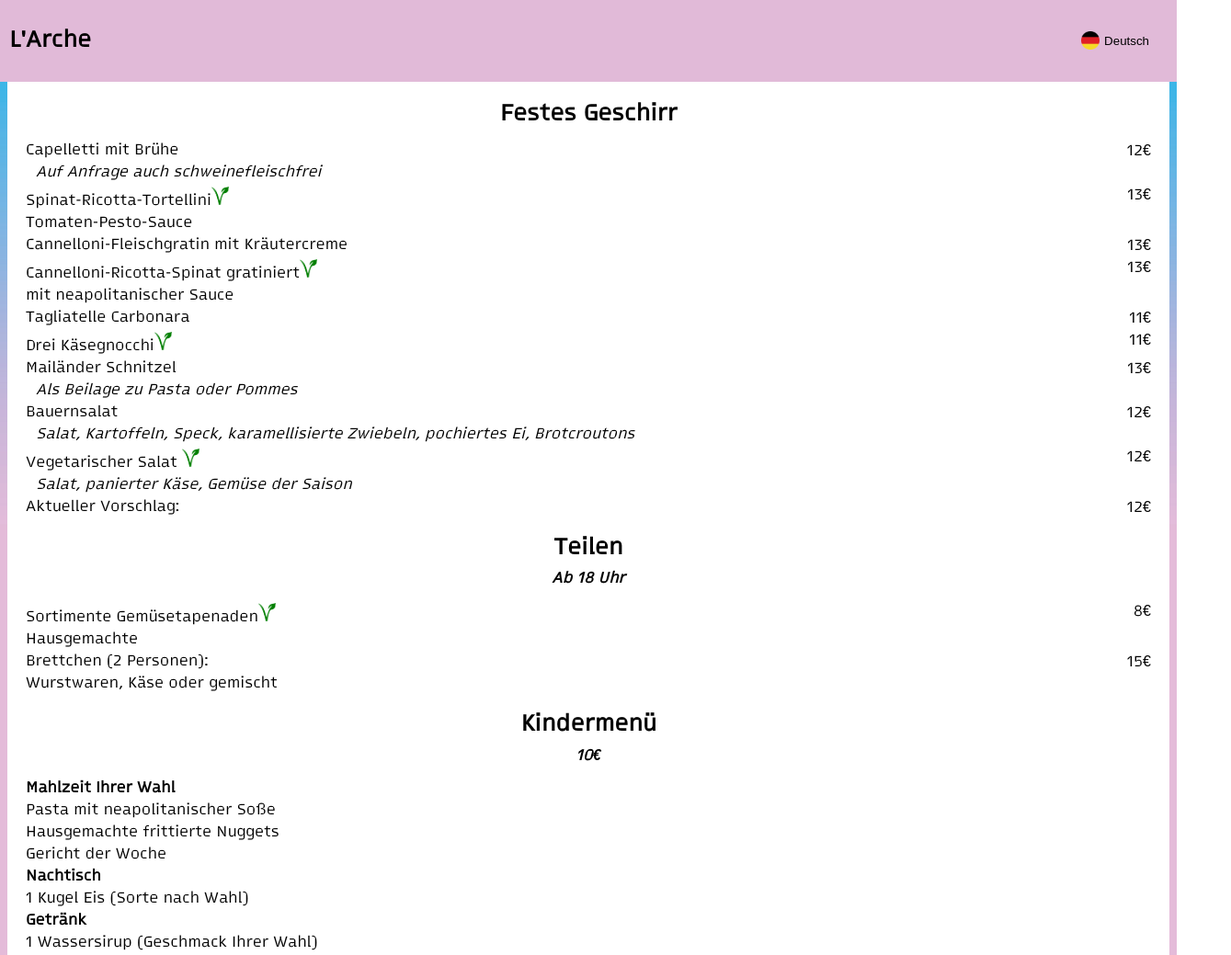
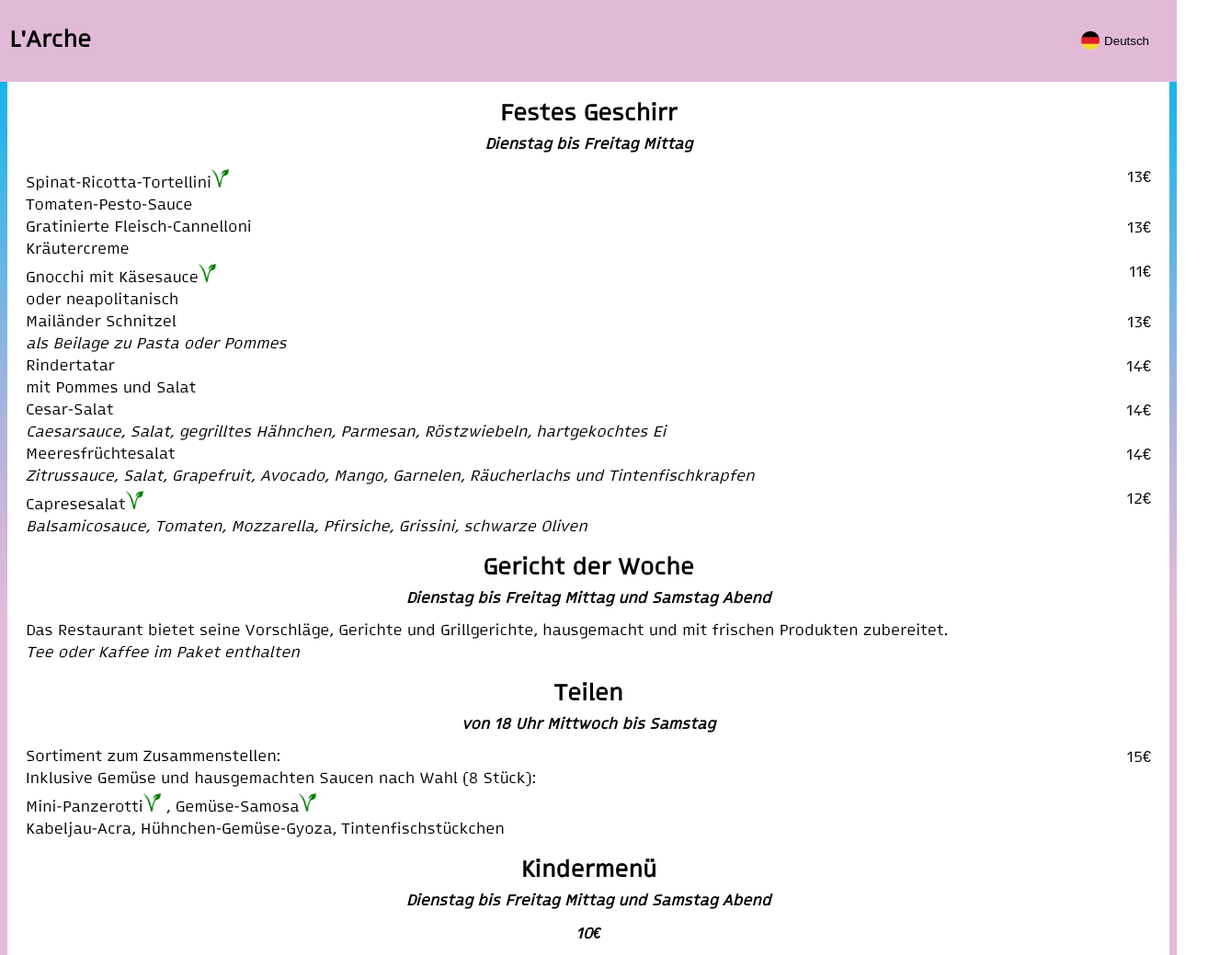
Before and after one commit to LArcheVillerupt/l-arche-menu, a plain HTML site: page deutsch.html in a window 1280 px wide. Shown: the top 1039 px of the page at 92% size, 1339 px wide, since content can reach past the window. Drawn offline with Linux system fonts and the light colour scheme.

Commit message:
Update deutsch.html 31mai2024

```diff
--- a/deutsch.html
+++ b/deutsch.html
@@ -51,51 +51,62 @@
   <div class="sections">
     <section class="plats-fixes">
     <h2>Festes Geschirr</h2>
+    <p class="center bold italique sans-margin-top">Dienstag bis Freitag Mittag</p>
     <!-- Liste des plats fixes avec leur prix -->
     <ul>
-            <li>Capelletti mit Brühe <span class="prix">12€</span></li>
-            <li class="italique">&nbsp Auf Anfrage auch schweinefleischfrei</li>
       <li></span>Spinat-Ricotta-Tortellini<span class="logo-veggie"></span> <span class="prix">13€</span></li>
       <li>Tomaten-Pesto-Sauce</li>
-            <li>Cannelloni-Fleischgratin mit Kräutercreme <span class="prix">13€</span></li>
-            <li>Cannelloni-Ricotta-Spinat gratiniert<span class="logo-veggie"></span> <span class="prix">13€</span></li>
-            <li>mit neapolitanischer Sauce</li>
-            <li>Tagliatelle Carbonara <span class="prix">11€</span></li>
-            <li>Drei Käsegnocchi<span class="logo-veggie"></span> <span class="prix">11€</span></li>
-            <li>Mailänder Schnitzel <span class="prix">13€</span></li>
-            <li class="italique">&nbsp Als Beilage zu Pasta oder Pommes</li>
-            <li>Bauernsalat <span class="prix">12€</span></li>
-            <li class="italique">&nbsp Salat, Kartoffeln, Speck, karamellisierte Zwiebeln, pochiertes Ei, Brotcroutons</li>
-            <li>Vegetarischer Salat <span class="logo-veggie"></span><span class="prix">12€</span></li>
-            <li class="italique">&nbsp Salat, panierter Käse, Gemüse der Saison</li>
-            <li>Aktueller Vorschlag: <span class="prix">12€</span></li>
+      <li>Gratinierte Fleisch-Cannelloni<span class="prix">13€</span></li>
+      <li>Kräutercreme</li>
+      <li>Gnocchi mit Käsesauce<span class="logo-veggie"></span><span class="prix">11€</span></li>
+      <li>oder neapolitanisch</li>
+      <li>Mailänder Schnitzel<span class="prix">13€</span></li>
+      <li class="italique">als Beilage zu Pasta oder Pommes</li>
+      <li>Rindertatar<span class="prix">14€</span></li>
+      <li>mit Pommes und Salat</li>
+      <li>Cesar-Salat<span class="prix">14€</span></li>
+      <li class="italique">Caesarsauce, Salat, gegrilltes Hähnchen, Parmesan, Röstzwiebeln, hartgekochtes Ei</li>
+      <li>Meeresfrüchtesalat<span class="prix">14€</span></li>
+      <li class="italique">Zitrussauce, Salat, Grapefruit, Avocado, Mango, Garnelen, Räucherlachs und Tintenfischkrapfen</li>
+      <li>Capresesalat<span class="logo-veggie"></span><span class="prix">12€</span></li>
+      <li class="italique">Balsamicosauce, Tomaten, Mozzarella, Pfirsiche, Grissini, schwarze Oliven</li>
+    </ul>
+    </section>
+
+    <section class="plat-semaine">
+      <h2>Gericht der Woche</h2>
+      <p class="center bold italique sans-margin-top">Dienstag bis Freitag Mittag und Samstag Abend</p>
+      <ul>
+        <li>Das Restaurant bietet seine Vorschläge, Gerichte und Grillgerichte, hausgemacht und mit frischen Produkten zubereitet.</li>
+        <li class="italique">Tee oder Kaffee im Paket enthalten</li>
       </ul>
     </section>
 
     <section class="a-partager">
     <h2>Teilen</h2>
-        <p class="center bold italique sans-margin-top">Ab 18 Uhr</p>
+    <p class="center bold italique sans-margin-top">von 18 Uhr Mittwoch bis Samstag</p>
     <!-- Liste des plats à partager avec leur prix -->
     <ul>
-            <li>Sortimente Gemüsetapenaden<span class="logo-veggie"></span><span class="prix">8€</span></li>
-            <li>Hausgemachte </li>
-            <li>Brettchen (2 Personen): <span class="prix">15€</span></li>
-            <li>Wurstwaren, Käse oder gemischt</li>
+        <li>Sortiment zum Zusammenstellen:</span><span class="prix">15€</span></li>
+        <li>Inklusive Gemüse und hausgemachten Saucen nach Wahl (8 Stück):</span></li>
+        <li>Mini-Panzerotti<span class="logo-veggie"></span>, Gemüse-Samosa<span class="logo-veggie"></span></li>
+        <li>Kabeljau-Acra, Hühnchen-Gemüse-Gyoza, Tintenfischstückchen</li>
     </ul>
     </section>
 
     <section class="menu-enfants">
     <h2>Kindermenü</h2>
+    <p class="center bold italique sans-margin-top">Dienstag bis Freitag Mittag und Samstag Abend</p>
     <p class="center bold italique sans-margin-top">10€</p>
     <!-- Liste des plats pour enfants -->
     <ul>
-            <li class="bold">Mahlzeit Ihrer Wahl</li>
+        <li class="bold">&nbsp &nbsp Mahlzeit Ihrer Wahl</li>
         <li>Pasta mit neapolitanischer Soße</li>
         <li>Hausgemachte frittierte Nuggets</li>
         <li>Gericht der Woche</li>
-            <li class="bold">Nachtisch</li>
+        <li class="bold">&nbsp &nbsp Nachtisch</li>
         <li>1 Kugel Eis (Sorte nach Wahl)</li>
-            <li class="bold">Getränk</li>
+        <li class="bold">&nbsp &nbsp Getränk</li>
         <li>1 Wassersirup (Geschmack Ihrer Wahl)</li>
     </ul>
     </section>
@@ -106,12 +117,15 @@
     <ul>
         <li>Dessert oder Kuchen des Augenblicks <span class="prix">5€</span></li>
         <li>Eis
+        <ul>
             <li>Eis 1 Kugel <span class="prix-glace">3€</span></li>
             <li>Eis 2 Kugeln <span class="prix-glace">5€</span></li>
+        </ul>
         </li>
     </ul>
     </section>
     </div>
 
+
 </body>
 </html>
```
Lines whose indentation alone changed are shown as unchanged.
